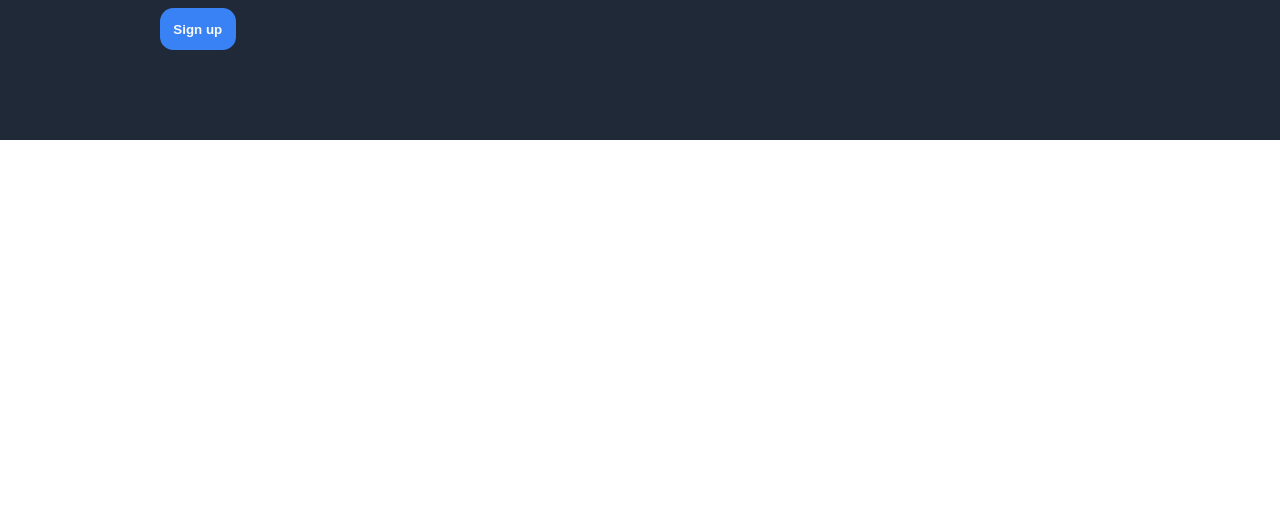
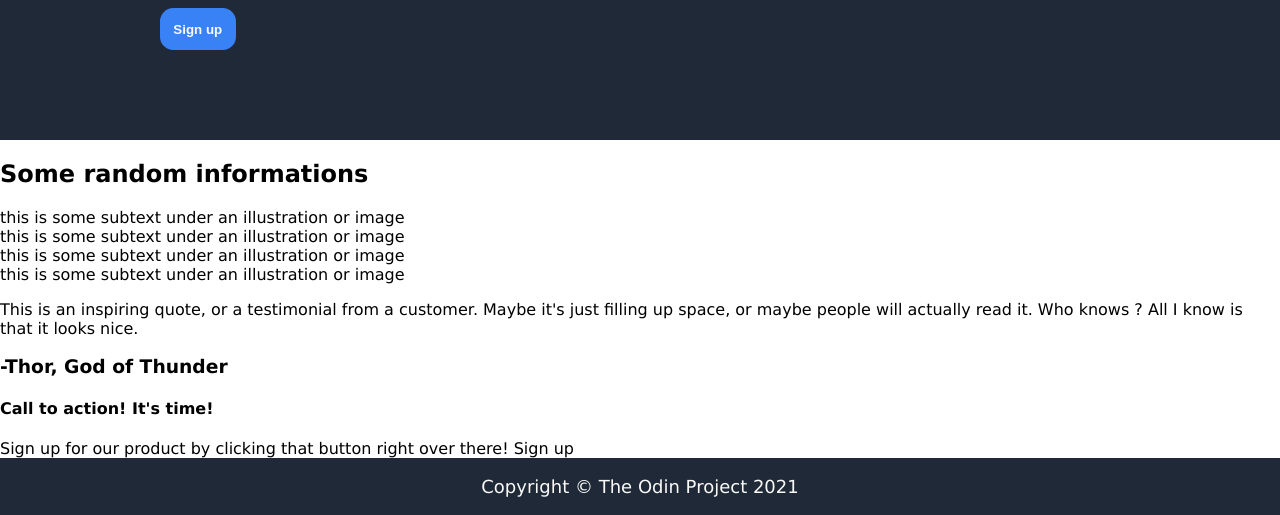
Before and after one commit to controleur/odin-landing-page, a plain HTML site: page index.html in a window 1280 px wide. Shown: the part 339-854 px from the top of the page. Before the commit the page ends 800 px from the top, so only its background shows below. Drawn offline with Linux system fonts and the light colour scheme.

Commit message:
add html for the rest of the page

```diff
--- a/index.html
+++ b/index.html
@@ -29,8 +29,29 @@
             <div class="placeholder">this is a placeholder for an image</div>
         </div>
     </div>
-    <footer>
-
+    <div class="white">
+        <h2>Some random informations</h2>
+        <div>
+            <div></div>this is some subtext under an illustration or image
+            <div></div>this is some subtext under an illustration or image
+            <div></div>this is some subtext under an illustration or image
+            <div></div>this is some subtext under an illustration or image
+        </div>
+    </div>
+    <div class="grey">
+        <p>This is an inspiring quote, or a testimonial from a customer.
+            Maybe it's just filling up space, or maybe people will actually read it.
+            Who knows ? All I know is that it looks nice.
+        </p>
+        <h3>-Thor, God of Thunder</h3>
+    </div>
+    <div class="blue">
+        <h4>Call to action! It's time!</h4>
+        Sign up for our product by clicking that button right over there!
+        <span>Sign up</span>
+    </div>
+    <footer class="dark">
+        <p>Copyright © The Odin Project 2021</p>
     </footer>
 </body>
 </html>
```
